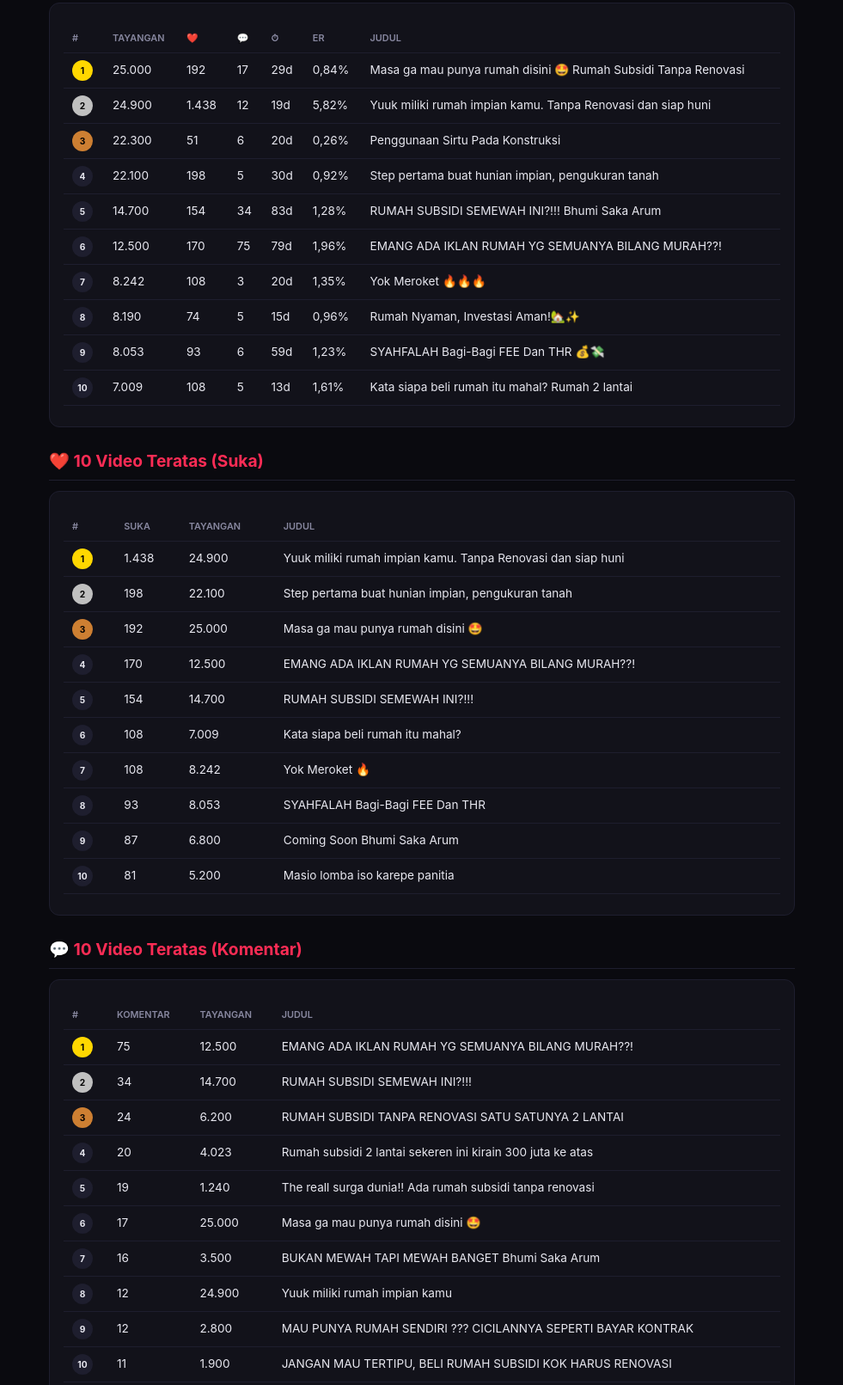
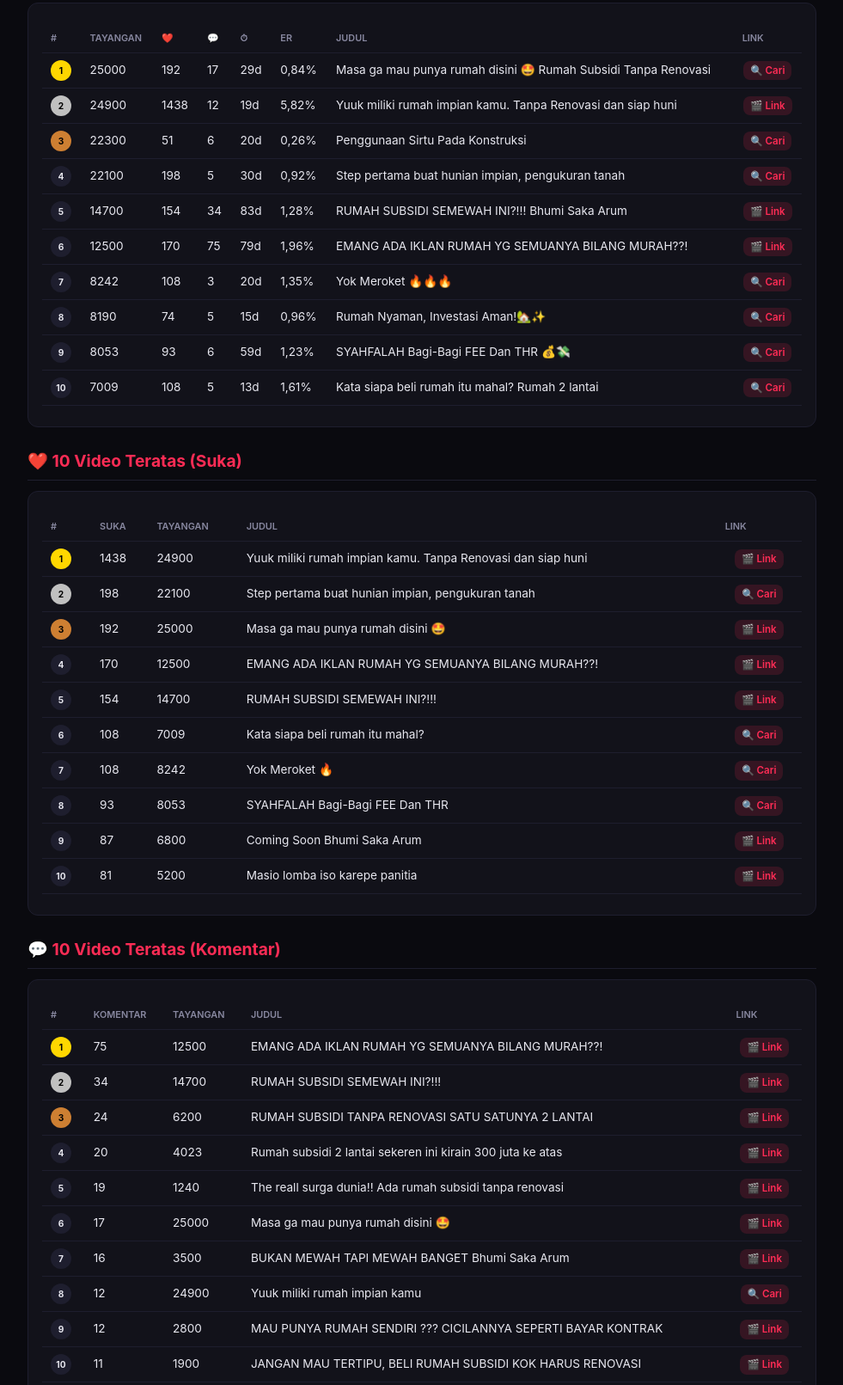
Before and after one commit to nickasad160392-cmyk/nickasad160392-cmyk.github.io, a plain HTML site: page index.html in a window 1280 px wide. Shown: the part 621-2232 px from the top of the page at 86% size, without its empty margins (149-1130 px from the left). Drawn offline with Linux system fonts and the light colour scheme.

Commit message:
Add video links to TikTok report tables
- Added Link column to Top 10 Views, Likes, Comments tables
- Each row now has direct link to TikTok video (or search fallback)
- 30 videos linked, 6 fallback to search (IDs not in local dataset)

```diff
--- a/index.html
+++ b/index.html
@@ -7,7 +7,7 @@
 <style>
 *{margin:0;padding:0;box-sizing:border-box}
 :root{--bg:#0a0a0f;--card:#12121a;--border:#1e1e2e;--accent:#fe2c55;--blue:#25f4ee;--green:#00d084;--yellow:#ffc107;--text:#e8e8f0;--muted:#8888a0}
-body{background:var(--bg);color:var(--text);font-family:-apple-system,BlinkMacSystemFont,'Segoe UI',Roboto,sans-serif;line-height:1.6;padding:16px;max-width:900px;margin:0 auto}
+body{background:var(--bg);color:var(--text);font-family:-apple-system,BlinkMacSystemFont,'Segoe UI',Roboto,sans-serif;line-height:1.6;padding:16px;max-width:950px;margin:0 auto}
 h1{font-size:1.6em;text-align:center;padding:20px 0 10px;background:linear-gradient(135deg,var(--accent),var(--blue));-webkit-background-clip:text;-webkit-text-fill-color:transparent}
 h2{font-size:1.2em;color:var(--accent);margin:24px 0 12px;padding-bottom:6px;border-bottom:1px solid var(--border)}
 h3{font-size:1em;color:var(--blue);margin:16px 0 8px}
@@ -36,6 +36,10 @@ tr:hover{background:rgba(255,255,255,0.02)}
 .recommend{padding:10px 14px;border-left:3px solid var(--blue);background:rgba(37,244,238,0.05);border-radius:0 8px 8px 0;margin:8px 0;font-size:0.85em}
 .footer{text-align:center;padding:20px;color:var(--muted);font-size:0.75em}
 a{color:var(--blue);text-decoration:none}
+a:hover{text-decoration:underline}
+.video-link{display:inline-block;padding:2px 8px;border-radius:8px;background:rgba(254,44,85,0.15);color:var(--accent);font-size:0.85em;font-weight:600;white-space:nowrap}
+.video-link:hover{background:rgba(254,44,85,0.3);text-decoration:none}
+.link-cell{text-align:center}
 </style>
 </head>
 <body>
@@ -62,51 +66,54 @@ a{color:var(--blue);text-decoration:none}
 <h2>🏆 10 Video Teratas (Tayangan)</h2>
 <div class="card">
 <table>
-<tr><th>#</th><th>Tayangan</th><th>❤️</th><th>💬</th><th>⏱</th><th>ER</th><th>Judul</th></tr>
-<tr><td><span class="rank top1">1</span></td><td>25.000</td><td>192</td><td>17</td><td>29d</td><td>0,84%</td><td>Masa ga mau punya rumah disini 🤩 Rumah Subsidi Tanpa Renovasi</td></tr>
-<tr><td><span class="rank top2">2</span></td><td>24.900</td><td>1.438</td><td>12</td><td>19d</td><td>5,82%</td><td>Yuuk miliki rumah impian kamu. Tanpa Renovasi dan siap huni</td></tr>
-<tr><td><span class="rank top3">3</span></td><td>22.300</td><td>51</td><td>6</td><td>20d</td><td>0,26%</td><td>Penggunaan Sirtu Pada Konstruksi</td></tr>
-<tr><td><span class="rank">4</span></td><td>22.100</td><td>198</td><td>5</td><td>30d</td><td>0,92%</td><td>Step pertama buat hunian impian, pengukuran tanah</td></tr>
-<tr><td><span class="rank">5</span></td><td>14.700</td><td>154</td><td>34</td><td>83d</td><td>1,28%</td><td>RUMAH SUBSIDI SEMEWAH INI?!!! Bhumi Saka Arum</td></tr>
-<tr><td><span class="rank">6</span></td><td>12.500</td><td>170</td><td>75</td><td>79d</td><td>1,96%</td><td>EMANG ADA IKLAN RUMAH YG SEMUANYA BILANG MURAH??!</td></tr>
-<tr><td><span class="rank">7</span></td><td>8.242</td><td>108</td><td>3</td><td>20d</td><td>1,35%</td><td>Yok Meroket 🔥🔥🔥</td></tr>
-<tr><td><span class="rank">8</span></td><td>8.190</td><td>74</td><td>5</td><td>15d</td><td>0,96%</td><td>Rumah Nyaman, Investasi Aman!🏡✨</td></tr>
-<tr><td><span class="rank">9</span></td><td>8.053</td><td>93</td><td>6</td><td>59d</td><td>1,23%</td><td>SYAHFALAH Bagi-Bagi FEE Dan THR 💰💸</td></tr>
-<tr><td><span class="rank">10</span></td><td>7.009</td><td>108</td><td>5</td><td>13d</td><td>1,61%</td><td>Kata siapa beli rumah itu mahal? Rumah 2 lantai</td></tr>
+<tr><th>#</th><th>Tayangan</th><th>❤️</th><th>💬</th><th>⏱</th><th>ER</th><th>Judul</th><th>Link</th></tr>
+<tr><td><span class="rank top1">1</span></td><td>25000</td><td>192</td><td>17</td><td>29d</td><td>0,84%</td><td>Masa ga mau punya rumah disini 🤩 Rumah Subsidi Tanpa Renovasi</td><td class="link-cell"><a href="https://www.tiktok.com/search?q=Masa%20ga%20mau%20punya%20rumah%20disini%20%F0%9F%A4%A9%20Rumah%20Subsidi%20Tanpa%20Renovas" target="_blank" class="video-link" title="Cari di TikTok">🔍 Cari</a></td></tr>
+<tr><td><span class="rank top2">2</span></td><td>24900</td><td>1438</td><td>12</td><td>19d</td><td>5,82%</td><td>Yuuk miliki rumah impian kamu. Tanpa Renovasi dan siap huni</td><td class="link-cell"><a href="https://www.tiktok.com/@syahfalahproperti/video/7632268428484693268" target="_blank" class="video-link" title="Buka di TikTok">🎬 Link</a></td></tr>
+<tr><td><span class="rank top3">3</span></td><td>22300</td><td>51</td><td>6</td><td>20d</td><td>0,26%</td><td>Penggunaan Sirtu Pada Konstruksi</td><td class="link-cell"><a href="https://www.tiktok.com/search?q=Penggunaan%20Sirtu%20Pada%20Konstruksi" target="_blank" class="video-link" title="Cari di TikTok">🔍 Cari</a></td></tr>
+<tr><td><span class="rank ">4</span></td><td>22100</td><td>198</td><td>5</td><td>30d</td><td>0,92%</td><td>Step pertama buat hunian impian, pengukuran tanah</td><td class="link-cell"><a href="https://www.tiktok.com/search?q=Step%20pertama%20buat%20hunian%20impian%2C%20pengukuran%20tanah" target="_blank" class="video-link" title="Cari di TikTok">🔍 Cari</a></td></tr>
+<tr><td><span class="rank ">5</span></td><td>14700</td><td>154</td><td>34</td><td>83d</td><td>1,28%</td><td>RUMAH SUBSIDI SEMEWAH INI?!!! Bhumi Saka Arum</td><td class="link-cell"><a href="https://www.tiktok.com/@syahfalahproperti/video/7546099973700521272" target="_blank" class="video-link" title="Buka di TikTok">🎬 Link</a></td></tr>
+<tr><td><span class="rank ">6</span></td><td>12500</td><td>170</td><td>75</td><td>79d</td><td>1,96%</td><td>EMANG ADA IKLAN RUMAH YG SEMUANYA BILANG MURAH??!</td><td class="link-cell"><a href="https://www.tiktok.com/@syahfalahproperti/video/7527966342968773893" target="_blank" class="video-link" title="Buka di TikTok">🎬 Link</a></td></tr>
+<tr><td><span class="rank ">7</span></td><td>8242</td><td>108</td><td>3</td><td>20d</td><td>1,35%</td><td>Yok Meroket 🔥🔥🔥</td><td class="link-cell"><a href="https://www.tiktok.com/search?q=Yok%20Meroket%20%F0%9F%94%A5%F0%9F%94%A5%F0%9F%94%A5" target="_blank" class="video-link" title="Cari di TikTok">🔍 Cari</a></td></tr>
+<tr><td><span class="rank ">8</span></td><td>8190</td><td>74</td><td>5</td><td>15d</td><td>0,96%</td><td>Rumah Nyaman, Investasi Aman!🏡✨</td><td class="link-cell"><a href="https://www.tiktok.com/search?q=Rumah%20Nyaman%2C%20Investasi%20Aman%21%F0%9F%8F%A1%E2%9C%A8" target="_blank" class="video-link" title="Cari di TikTok">🔍 Cari</a></td></tr>
+<tr><td><span class="rank ">9</span></td><td>8053</td><td>93</td><td>6</td><td>59d</td><td>1,23%</td><td>SYAHFALAH Bagi-Bagi FEE Dan THR 💰💸</td><td class="link-cell"><a href="https://www.tiktok.com/search?q=SYAHFALAH%20Bagi-Bagi%20FEE%20Dan%20THR%20%F0%9F%92%B0%F0%9F%92%B8" target="_blank" class="video-link" title="Cari di TikTok">🔍 Cari</a></td></tr>
+<tr><td><span class="rank ">10</span></td><td>7009</td><td>108</td><td>5</td><td>13d</td><td>1,61%</td><td>Kata siapa beli rumah itu mahal? Rumah 2 lantai</td><td class="link-cell"><a href="https://www.tiktok.com/search?q=Kata%20siapa%20beli%20rumah%20itu%20mahal%3F%20Rumah%202%20lantai" target="_blank" class="video-link" title="Cari di TikTok">🔍 Cari</a></td></tr>
+
 </table>
 </div>
 
 <h2>❤️ 10 Video Teratas (Suka)</h2>
 <div class="card">
 <table>
-<tr><th>#</th><th>Suka</th><th>Tayangan</th><th>Judul</th></tr>
-<tr><td><span class="rank top1">1</span></td><td>1.438</td><td>24.900</td><td>Yuuk miliki rumah impian kamu. Tanpa Renovasi dan siap huni</td></tr>
-<tr><td><span class="rank top2">2</span></td><td>198</td><td>22.100</td><td>Step pertama buat hunian impian, pengukuran tanah</td></tr>
-<tr><td><span class="rank top3">3</span></td><td>192</td><td>25.000</td><td>Masa ga mau punya rumah disini 🤩</td></tr>
-<tr><td><span class="rank">4</span></td><td>170</td><td>12.500</td><td>EMANG ADA IKLAN RUMAH YG SEMUANYA BILANG MURAH??!</td></tr>
-<tr><td><span class="rank">5</span></td><td>154</td><td>14.700</td><td>RUMAH SUBSIDI SEMEWAH INI?!!!</td></tr>
-<tr><td><span class="rank">6</span></td><td>108</td><td>7.009</td><td>Kata siapa beli rumah itu mahal?</td></tr>
-<tr><td><span class="rank">7</span></td><td>108</td><td>8.242</td><td>Yok Meroket 🔥</td></tr>
-<tr><td><span class="rank">8</span></td><td>93</td><td>8.053</td><td>SYAHFALAH Bagi-Bagi FEE Dan THR</td></tr>
-<tr><td><span class="rank">9</span></td><td>87</td><td>6.800</td><td>Coming Soon Bhumi Saka Arum</td></tr>
-<tr><td><span class="rank">10</span></td><td>81</td><td>5.200</td><td>Masio lomba iso karepe panitia</td></tr>
+<tr><th>#</th><th>Suka</th><th>Tayangan</th><th>Judul</th><th>Link</th></tr>
+<tr><td><span class="rank top1">1</span></td><td>1438</td><td>24900</td><td>Yuuk miliki rumah impian kamu. Tanpa Renovasi dan siap huni</td><td class="link-cell"><a href="https://www.tiktok.com/@syahfalahproperti/video/7632268428484693268" target="_blank" class="video-link" title="Buka di TikTok">🎬 Link</a></td></tr>
+<tr><td><span class="rank top2">2</span></td><td>198</td><td>22100</td><td>Step pertama buat hunian impian, pengukuran tanah</td><td class="link-cell"><a href="https://www.tiktok.com/search?q=Step%20pertama%20buat%20hunian%20impian%2C%20pengukuran%20tanah" target="_blank" class="video-link" title="Cari di TikTok">🔍 Cari</a></td></tr>
+<tr><td><span class="rank top3">3</span></td><td>192</td><td>25000</td><td>Masa ga mau punya rumah disini 🤩</td><td class="link-cell"><a href="https://www.tiktok.com/@syahfalahproperti/video/7527656006319443206" target="_blank" class="video-link" title="Buka di TikTok">🎬 Link</a></td></tr>
+<tr><td><span class="rank ">4</span></td><td>170</td><td>12500</td><td>EMANG ADA IKLAN RUMAH YG SEMUANYA BILANG MURAH??!</td><td class="link-cell"><a href="https://www.tiktok.com/@syahfalahproperti/video/7527966342968773893" target="_blank" class="video-link" title="Buka di TikTok">🎬 Link</a></td></tr>
+<tr><td><span class="rank ">5</span></td><td>154</td><td>14700</td><td>RUMAH SUBSIDI SEMEWAH INI?!!!</td><td class="link-cell"><a href="https://www.tiktok.com/@syahfalahproperti/video/7546099973700521272" target="_blank" class="video-link" title="Buka di TikTok">🎬 Link</a></td></tr>
+<tr><td><span class="rank ">6</span></td><td>108</td><td>7009</td><td>Kata siapa beli rumah itu mahal?</td><td class="link-cell"><a href="https://www.tiktok.com/search?q=Kata%20siapa%20beli%20rumah%20itu%20mahal%3F" target="_blank" class="video-link" title="Cari di TikTok">🔍 Cari</a></td></tr>
+<tr><td><span class="rank ">7</span></td><td>108</td><td>8242</td><td>Yok Meroket 🔥</td><td class="link-cell"><a href="https://www.tiktok.com/search?q=Yok%20Meroket%20%F0%9F%94%A5" target="_blank" class="video-link" title="Cari di TikTok">🔍 Cari</a></td></tr>
+<tr><td><span class="rank ">8</span></td><td>93</td><td>8053</td><td>SYAHFALAH Bagi-Bagi FEE Dan THR</td><td class="link-cell"><a href="https://www.tiktok.com/search?q=SYAHFALAH%20Bagi-Bagi%20FEE%20Dan%20THR" target="_blank" class="video-link" title="Cari di TikTok">🔍 Cari</a></td></tr>
+<tr><td><span class="rank ">9</span></td><td>87</td><td>6800</td><td>Coming Soon Bhumi Saka Arum</td><td class="link-cell"><a href="https://www.tiktok.com/@syahfalahproperti/video/7628511184940993813" target="_blank" class="video-link" title="Buka di TikTok">🎬 Link</a></td></tr>
+<tr><td><span class="rank ">10</span></td><td>81</td><td>5200</td><td>Masio lomba iso karepe panitia</td><td class="link-cell"><a href="https://www.tiktok.com/@syahfalahproperti/video/7540198039743515960" target="_blank" class="video-link" title="Buka di TikTok">🎬 Link</a></td></tr>
+
 </table>
 </div>
 
 <h2>💬 10 Video Teratas (Komentar)</h2>
 <div class="card">
 <table>
-<tr><th>#</th><th>Komentar</th><th>Tayangan</th><th>Judul</th></tr>
-<tr><td><span class="rank top1">1</span></td><td>75</td><td>12.500</td><td>EMANG ADA IKLAN RUMAH YG SEMUANYA BILANG MURAH??!</td></tr>
-<tr><td><span class="rank top2">2</span></td><td>34</td><td>14.700</td><td>RUMAH SUBSIDI SEMEWAH INI?!!!</td></tr>
-<tr><td><span class="rank top3">3</span></td><td>24</td><td>6.200</td><td>RUMAH SUBSIDI TANPA RENOVASI SATU SATUNYA 2 LANTAI</td></tr>
-<tr><td><span class="rank">4</span></td><td>20</td><td>4.023</td><td>Rumah subsidi 2 lantai sekeren ini kirain 300 juta ke atas</td></tr>
-<tr><td><span class="rank">5</span></td><td>19</td><td>1.240</td><td>The reall surga dunia!! Ada rumah subsidi tanpa renovasi</td></tr>
-<tr><td><span class="rank">6</span></td><td>17</td><td>25.000</td><td>Masa ga mau punya rumah disini 🤩</td></tr>
-<tr><td><span class="rank">7</span></td><td>16</td><td>3.500</td><td>BUKAN MEWAH TAPI MEWAH BANGET Bhumi Saka Arum</td></tr>
-<tr><td><span class="rank">8</span></td><td>12</td><td>24.900</td><td>Yuuk miliki rumah impian kamu</td></tr>
-<tr><td><span class="rank">9</span></td><td>12</td><td>2.800</td><td>MAU PUNYA RUMAH SENDIRI ??? CICILANNYA SEPERTI BAYAR KONTRAK</td></tr>
-<tr><td><span class="rank">10</span></td><td>11</td><td>1.900</td><td>JANGAN MAU TERTIPU, BELI RUMAH SUBSIDI KOK HARUS RENOVASI</td></tr>
+<tr><th>#</th><th>Komentar</th><th>Tayangan</th><th>Judul</th><th>Link</th></tr>
+<tr><td><span class="rank top1">1</span></td><td>75</td><td>12500</td><td>EMANG ADA IKLAN RUMAH YG SEMUANYA BILANG MURAH??!</td><td class="link-cell"><a href="https://www.tiktok.com/@syahfalahproperti/video/7527966342968773893" target="_blank" class="video-link" title="Buka di TikTok">🎬 Link</a></td></tr>
+<tr><td><span class="rank top2">2</span></td><td>34</td><td>14700</td><td>RUMAH SUBSIDI SEMEWAH INI?!!!</td><td class="link-cell"><a href="https://www.tiktok.com/@syahfalahproperti/video/7546099973700521272" target="_blank" class="video-link" title="Buka di TikTok">🎬 Link</a></td></tr>
+<tr><td><span class="rank top3">3</span></td><td>24</td><td>6200</td><td>RUMAH SUBSIDI TANPA RENOVASI SATU SATUNYA 2 LANTAI</td><td class="link-cell"><a href="https://www.tiktok.com/@syahfalahproperti/video/7640719395953593620" target="_blank" class="video-link" title="Buka di TikTok">🎬 Link</a></td></tr>
+<tr><td><span class="rank ">4</span></td><td>20</td><td>4023</td><td>Rumah subsidi 2 lantai sekeren ini kirain 300 juta ke atas</td><td class="link-cell"><a href="https://www.tiktok.com/@syahfalahproperti/video/7633724291229519124" target="_blank" class="video-link" title="Buka di TikTok">🎬 Link</a></td></tr>
+<tr><td><span class="rank ">5</span></td><td>19</td><td>1240</td><td>The reall surga dunia!! Ada rumah subsidi tanpa renovasi</td><td class="link-cell"><a href="https://www.tiktok.com/@syahfalahproperti/video/7639279136367742228" target="_blank" class="video-link" title="Buka di TikTok">🎬 Link</a></td></tr>
+<tr><td><span class="rank ">6</span></td><td>17</td><td>25000</td><td>Masa ga mau punya rumah disini 🤩</td><td class="link-cell"><a href="https://www.tiktok.com/@syahfalahproperti/video/7527656006319443206" target="_blank" class="video-link" title="Buka di TikTok">🎬 Link</a></td></tr>
+<tr><td><span class="rank ">7</span></td><td>16</td><td>3500</td><td>BUKAN MEWAH TAPI MEWAH BANGET Bhumi Saka Arum</td><td class="link-cell"><a href="https://www.tiktok.com/@syahfalahproperti/video/7574006750278356245" target="_blank" class="video-link" title="Buka di TikTok">🎬 Link</a></td></tr>
+<tr><td><span class="rank ">8</span></td><td>12</td><td>24900</td><td>Yuuk miliki rumah impian kamu</td><td class="link-cell"><a href="https://www.tiktok.com/search?q=Yuuk%20miliki%20rumah%20impian%20kamu" target="_blank" class="video-link" title="Cari di TikTok">🔍 Cari</a></td></tr>
+<tr><td><span class="rank ">9</span></td><td>12</td><td>2800</td><td>MAU PUNYA RUMAH SENDIRI ??? CICILANNYA SEPERTI BAYAR KONTRAK</td><td class="link-cell"><a href="https://www.tiktok.com/@syahfalahproperti/video/7520947084447468856" target="_blank" class="video-link" title="Buka di TikTok">🎬 Link</a></td></tr>
+<tr><td><span class="rank ">10</span></td><td>11</td><td>1900</td><td>JANGAN MAU TERTIPU, BELI RUMAH SUBSIDI KOK HARUS RENOVASI</td><td class="link-cell"><a href="https://www.tiktok.com/@syahfalahproperti/video/7574020750882000149" target="_blank" class="video-link" title="Buka di TikTok">🎬 Link</a></td></tr>
+
 </table>
 </div>
 
```
